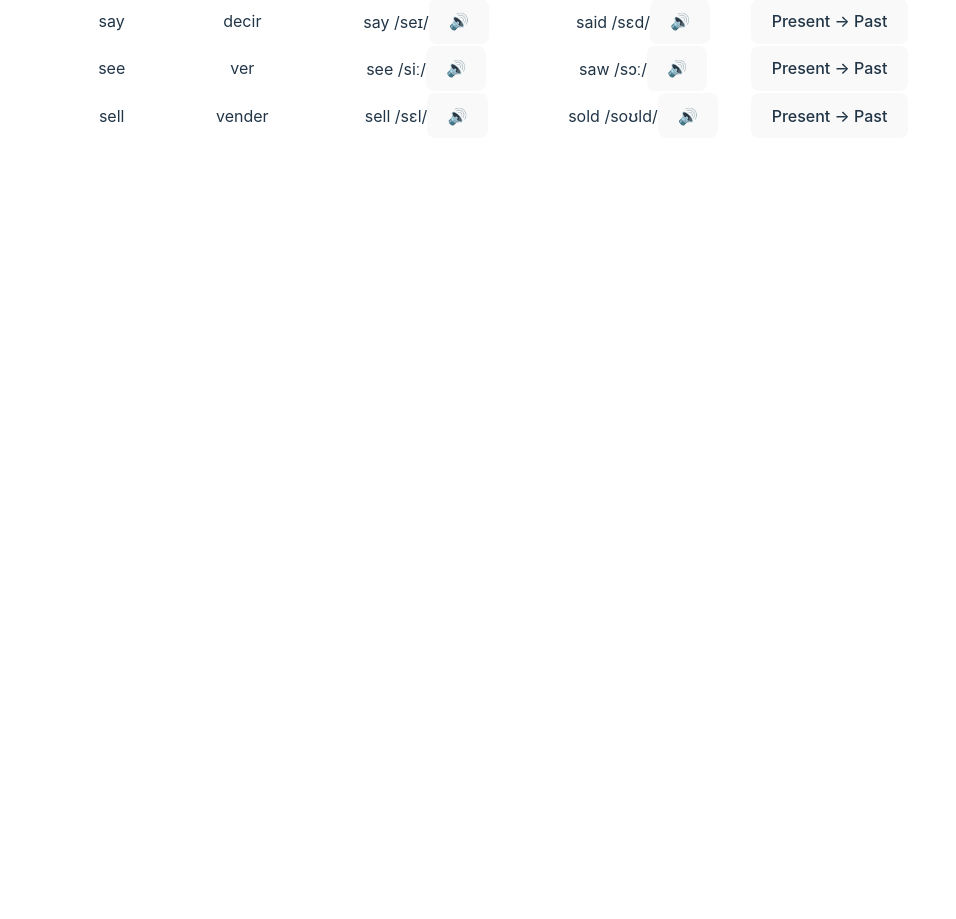
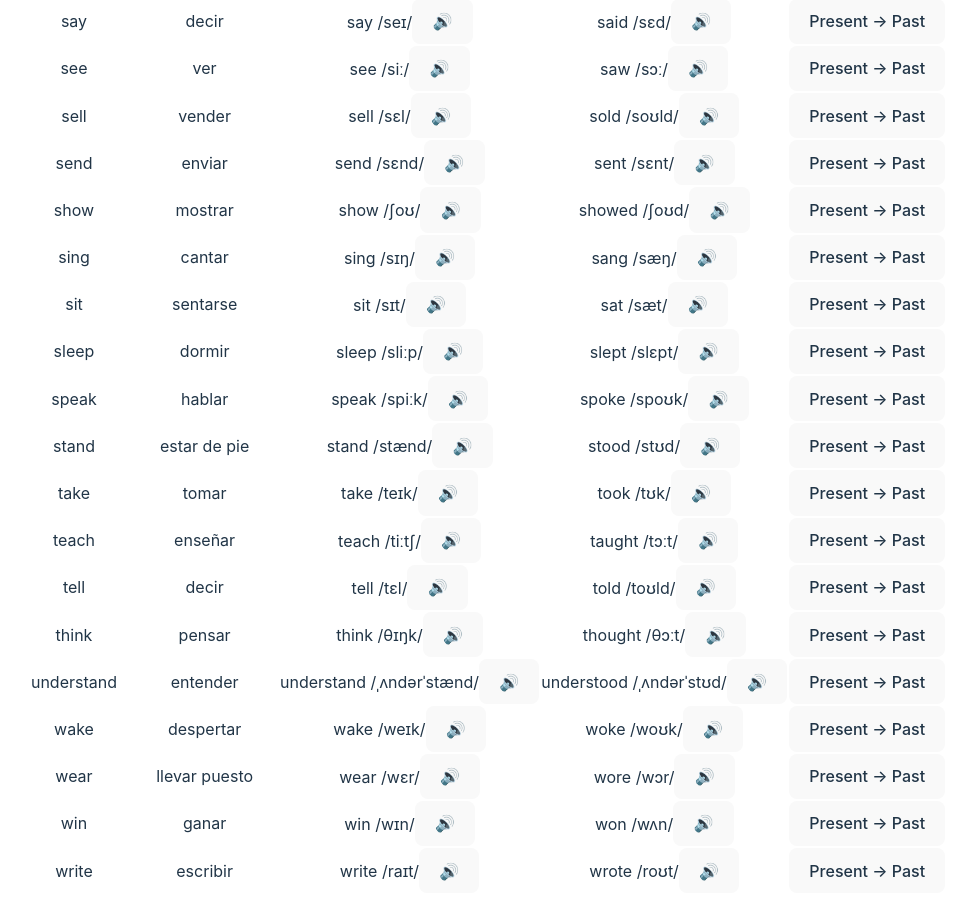
Before and after one commit to Kleinster2/irregular-verbs-table, a React (Vite) app: page / in a window 1280 px wide. Shown: the part 1460-2379 px from the top of the page, without its empty margins (158-1114 px from the left). Before the commit the page ends 1631 px from the top, so only its background shows below. Built offline with nearby package versions, Linux system fonts and the light colour scheme.

Commit message:
Assistant checkpoint: Added remaining irregular verbs to the table
Assistant generated file changes:
- src/components/IrregularVerbsTable.jsx: Add remaining verb entries

---

User prompt:

Some rows still missing

```diff
--- a/src/components/IrregularVerbsTable.jsx
+++ b/src/components/IrregularVerbsTable.jsx
@@ -212,6 +212,118 @@ const data = [
     portuguese: "vender",
     present: "sell\n/sɛl/",
     past: "sold\n/soʊld/"
+  },
+  {
+    english: "send",
+    spanish: "enviar",
+    portuguese: "enviar",
+    present: "send\n/sɛnd/",
+    past: "sent\n/sɛnt/"
+  },
+  {
+    english: "show",
+    spanish: "mostrar",
+    portuguese: "mostrar",
+    present: "show\n/ʃoʊ/",
+    past: "showed\n/ʃoʊd/"
+  },
+  {
+    english: "sing",
+    spanish: "cantar",
+    portuguese: "cantar",
+    present: "sing\n/sɪŋ/",
+    past: "sang\n/sæŋ/"
+  },
+  {
+    english: "sit",
+    spanish: "sentarse",
+    portuguese: "sentar-se",
+    present: "sit\n/sɪt/",
+    past: "sat\n/sæt/"
+  },
+  {
+    english: "sleep",
+    spanish: "dormir",
+    portuguese: "dormir",
+    present: "sleep\n/sliːp/",
+    past: "slept\n/slɛpt/"
+  },
+  {
+    english: "speak",
+    spanish: "hablar",
+    portuguese: "falar",
+    present: "speak\n/spiːk/",
+    past: "spoke\n/spoʊk/"
+  },
+  {
+    english: "stand",
+    spanish: "estar de pie",
+    portuguese: "ficar de pé",
+    present: "stand\n/stænd/",
+    past: "stood\n/stʊd/"
+  },
+  {
+    english: "take",
+    spanish: "tomar",
+    portuguese: "pegar",
+    present: "take\n/teɪk/",
+    past: "took\n/tʊk/"
+  },
+  {
+    english: "teach",
+    spanish: "enseñar",
+    portuguese: "ensinar",
+    present: "teach\n/tiːtʃ/",
+    past: "taught\n/tɔːt/"
+  },
+  {
+    english: "tell",
+    spanish: "decir",
+    portuguese: "dizer",
+    present: "tell\n/tɛl/",
+    past: "told\n/toʊld/"
+  },
+  {
+    english: "think",
+    spanish: "pensar",
+    portuguese: "pensar",
+    present: "think\n/θɪŋk/",
+    past: "thought\n/θɔːt/"
+  },
+  {
+    english: "understand",
+    spanish: "entender",
+    portuguese: "entender",
+    present: "understand\n/ˌʌndərˈstænd/",
+    past: "understood\n/ˌʌndərˈstʊd/"
+  },
+  {
+    english: "wake",
+    spanish: "despertar",
+    portuguese: "acordar",
+    present: "wake\n/weɪk/",
+    past: "woke\n/woʊk/"
+  },
+  {
+    english: "wear",
+    spanish: "llevar puesto",
+    portuguese: "vestir",
+    present: "wear\n/wɛr/",
+    past: "wore\n/wɔr/"
+  },
+  {
+    english: "win",
+    spanish: "ganar",
+    portuguese: "ganhar",
+    present: "win\n/wɪn/",
+    past: "won\n/wʌn/"
+  },
+  {
+    english: "write",
+    spanish: "escribir",
+    portuguese: "escrever",
+    present: "write\n/raɪt/",
+    past: "wrote\n/roʊt/"
   }
 ];
 
```
